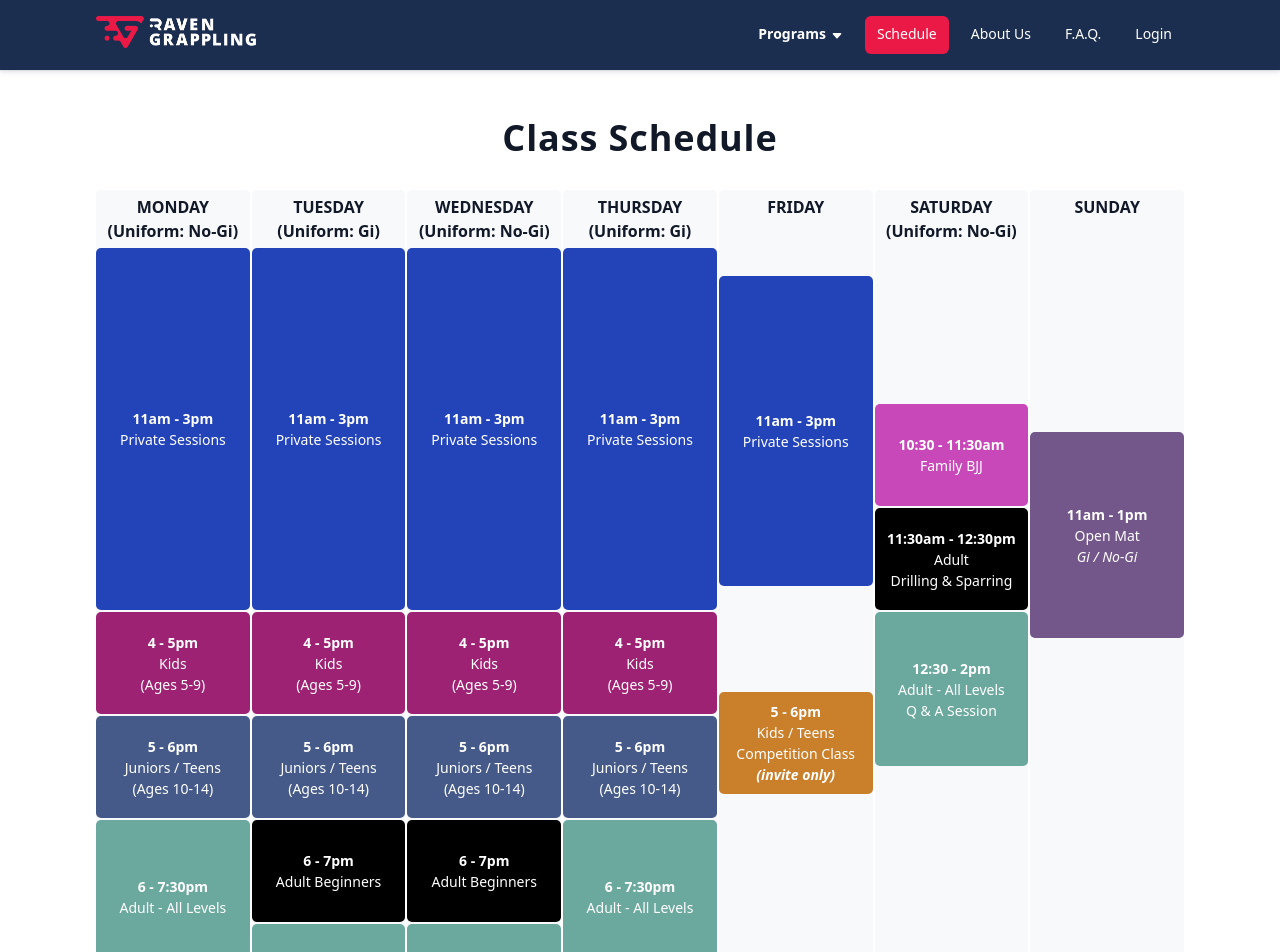
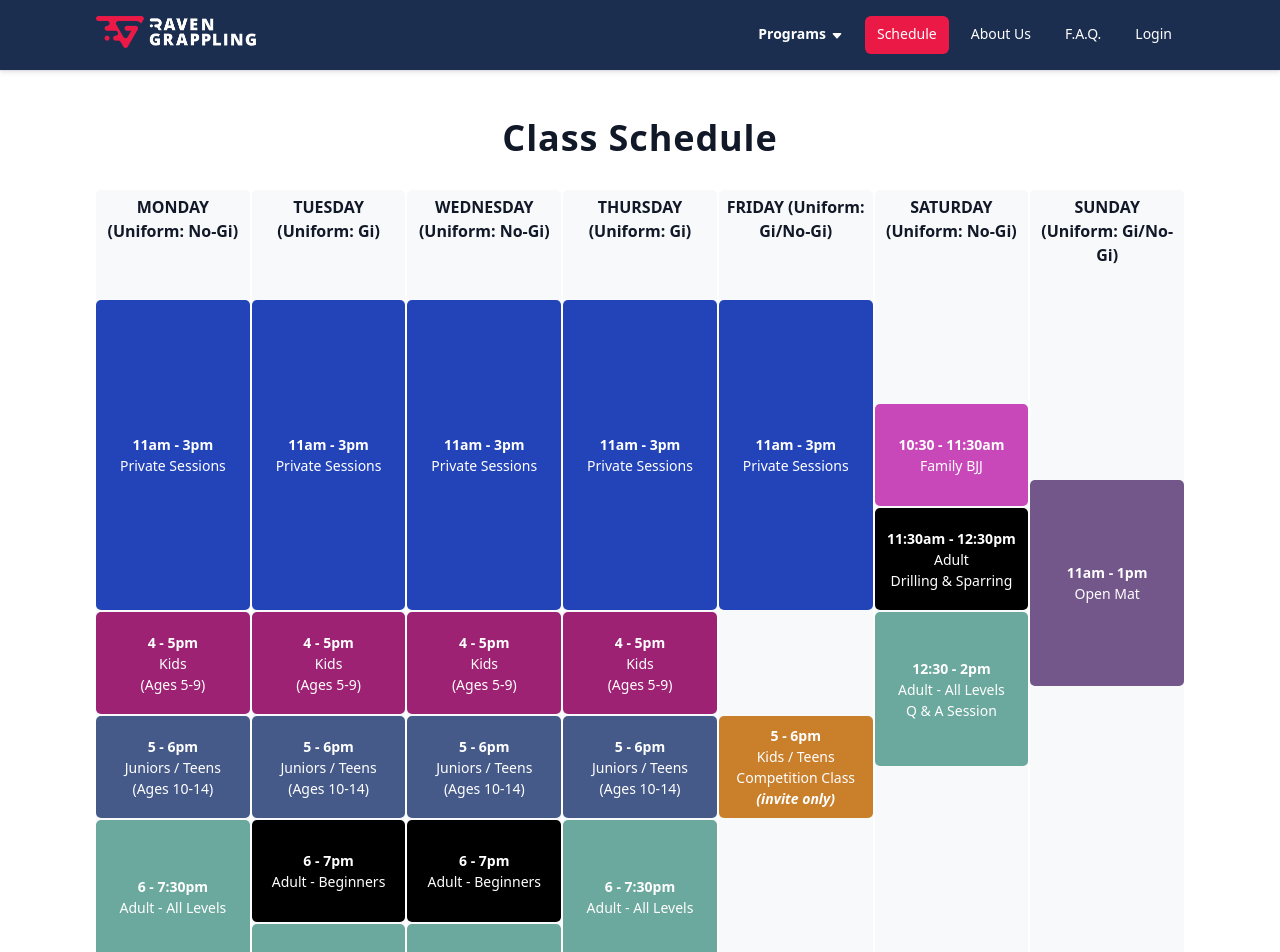
Before and after one commit to RavenGrappling/RavenGrappling.github.io, a Jekyll site: the page built from pages/schedule.html, in a window 1280 px wide and 1400 px high. Shown: the top 952 px of the window. Built offline with Jekyll 4.4.1, drawn with Linux system fonts in a browser that asks for light colours; some of the changed text lies outside the part shown.

Commit message:
Update schedule.html

```diff
--- a/pages/schedule.html
+++ b/pages/schedule.html
@@ -16,7 +16,7 @@
           MONDAY (Uniform: No-Gi)
         </div>
         <div class="r-calendar-day-events">
-          <div class="r-calendar-day-event r-event-start-1 r-event-end-8 r-event-private">
+          <div class="r-calendar-day-event r-event-start-2 r-event-end-8 r-event-private">
             <div class="r-calendar-day-event-time">11am - 3pm</div>
             <div>Private Sessions</div>
           </div>
@@ -39,7 +39,7 @@
           </div>
           <div class="r-calendar-day-event r-event-start-15 r-event-end-17 r-event-adult-beginners">
             <div class="r-calendar-day-event-time">7:30 - 8:30pm</div>
-            <div>Adult Beginners</div>
+            <div>Adult - Beginners</div>
             <div class="r-calendar-day-event-gi"></div>
           </div>
         </div>
@@ -50,7 +50,7 @@
           TUESDAY (Uniform: Gi)
         </div>
         <div class="r-calendar-day-events">
-          <div class="r-calendar-day-event r-event-start-1 r-event-end-8 r-event-private">
+          <div class="r-calendar-day-event r-event-start-2 r-event-end-8 r-event-private">
             <div class="r-calendar-day-event-time">11am - 3pm</div>
             <div>Private Sessions</div>
           </div>
@@ -68,7 +68,7 @@
           </div>
           <div class="r-calendar-day-event r-event-start-12 r-event-end-14 r-event-adult-beginners">
             <div class="r-calendar-day-event-time">6 - 7pm</div>
-            <div>Adult Beginners</div>
+            <div>Adult - Beginners</div>
             <div class="r-calendar-day-event-gi"></div>
           </div>
           <div class="r-calendar-day-event r-event-start-14 r-event-end-17 r-event-adult-all-transitions">
@@ -84,7 +84,7 @@
           WEDNESDAY (Uniform: No-Gi)
         </div>
         <div class="r-calendar-day-events">
-          <div class="r-calendar-day-event r-event-start-1 r-event-end-8 r-event-private">
+          <div class="r-calendar-day-event r-event-start-2 r-event-end-8 r-event-private">
             <div class="r-calendar-day-event-time">11am - 3pm</div>
             <div>Private Sessions</div>
           </div>
@@ -102,7 +102,7 @@
           </div>
           <div class="r-calendar-day-event r-event-start-12 r-event-end-14 r-event-adult-beginners">
             <div class="r-calendar-day-event-time">6 - 7pm</div>
-            <div>Adult Beginners</div>
+            <div>Adult - Beginners</div>
             <div class="r-calendar-day-event-gi"></div>
           </div>
           <div class="r-calendar-day-event r-event-start-14 r-event-end-17 r-event-adult-all-transitions">
@@ -118,7 +118,7 @@
           THURSDAY (Uniform: Gi)
         </div>
         <div class="r-calendar-day-events">
-          <div class="r-calendar-day-event r-event-start-1 r-event-end-8 r-event-private">
+          <div class="r-calendar-day-event r-event-start-2 r-event-end-8 r-event-private">
             <div class="r-calendar-day-event-time">11am - 3pm</div>
             <div>Private Sessions</div>
           </div>
@@ -148,7 +148,7 @@
 
       <div class="r-calendar-day">
         <div class="r-calendar-day-name">
-          FRIDAY
+          FRIDAY (Uniform: Gi/No-Gi)
         </div>
         <div class="r-calendar-day-events">
           <div class="r-calendar-day-event r-event-start-2 r-event-end-8 r-event-private">
@@ -191,13 +191,13 @@
 
       <div class="r-calendar-day">
         <div class="r-calendar-day-name">
-          SUNDAY
+          SUNDAY (Uniform: Gi/No-Gi)
         </div>
         <div class="r-calendar-day-events">
           <div class="r-calendar-day-event r-event-start-5 r-event-end-9 r-event-open-mat">
             <div class="r-calendar-day-event-time">11am - 1pm</div>
             <div>Open Mat</div>
-            <div class="r-calendar-day-event-gi">Gi / No-Gi</div>
+            <div class="r-calendar-day-event-gi"></div>
           </div>
         </div>
       </div>
```
